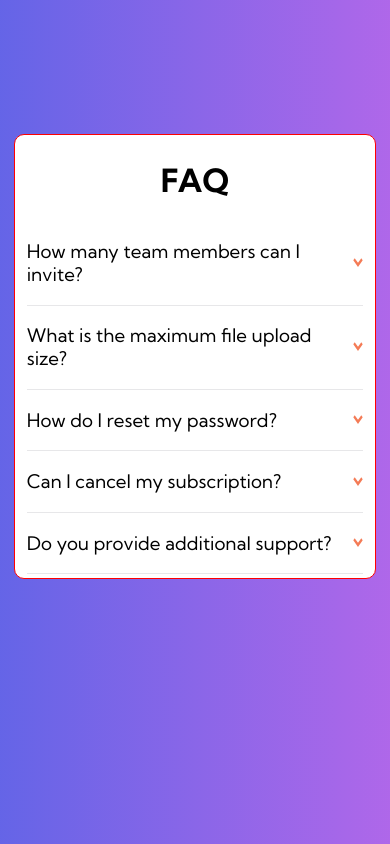
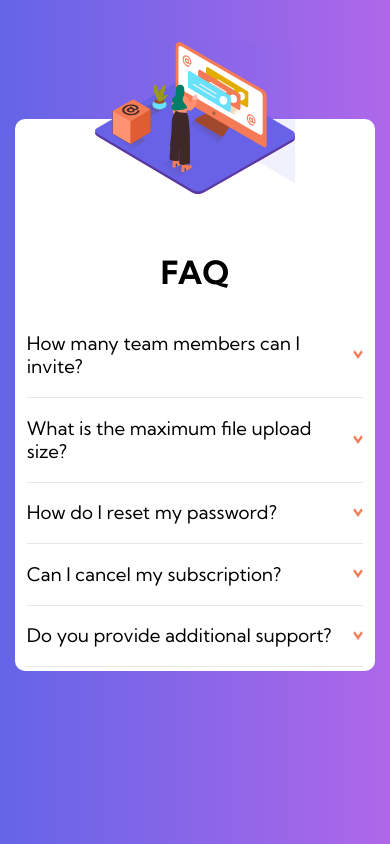
Before and after one commit to abdmud/faq-accordion-card, a plain HTML site: page index.html in a window 390 px wide. Drawn offline with Linux system fonts and the light colour scheme.

Commit message:
mobile positioning

```diff
--- a/style.css
+++ b/style.css
@@ -28,7 +28,6 @@
  }
  .image {
     display: flex;
-    border: solid 1px blue;
     width: auto;
     background-color: white;
     border-bottom-left-radius: 10px;
@@ -43,7 +42,6 @@
     margin-left: -10%;
  }
  .accordion {
-    border: solid 1px red;
     width: 40%;
     background-color: white;
     border-top-right-radius: 10px;
@@ -93,9 +91,15 @@
     .accordion {
         width: 90%;
         border-radius: 10px;
+        padding-top: 30%;
     }
     .image {
-        display: none;
+        width: 200px;
+        border-radius: 10px;
+        background-color: transparent;
+        z-index: 1;
+        position: relative;
+        margin-bottom: -20%;
     }
     .box-image {
         margin: 0;
```
